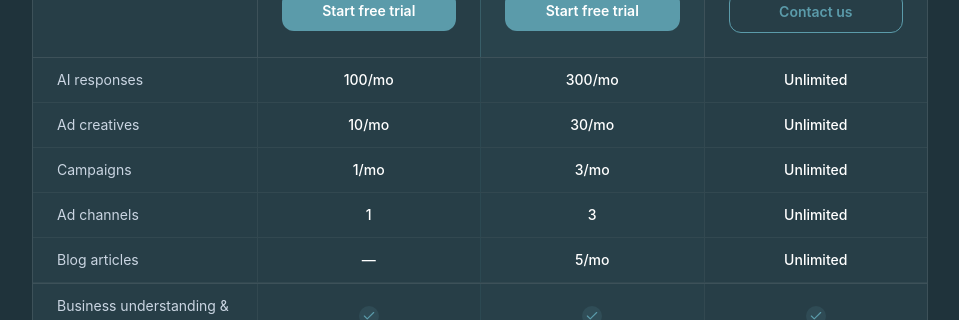
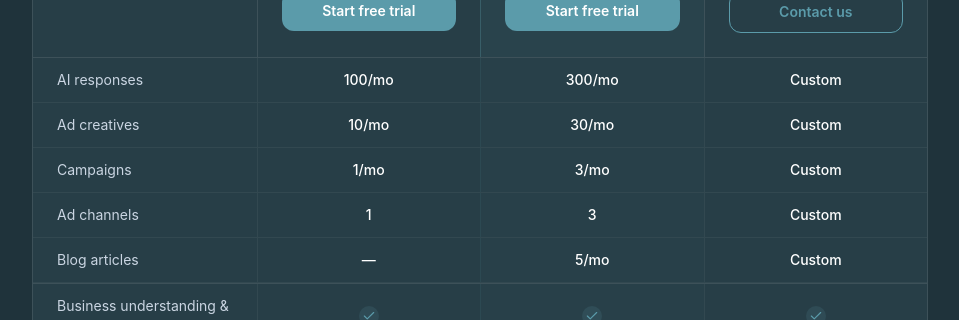
Before and after one commit to spunapp/spun, a Next.js app: page /pricing in a window 1280 px wide. Shown: the part 422-742 px from the top of the page, without its empty margins (160-1119 px from the left). Built offline with nearby package versions, Linux system fonts and the light colour scheme; no server answers.

Commit message:
Change Enterprise tier limits from "Unlimited" to "Custom"
https://claude.ai/code/session_01B2U4rx4obpXhhrBcspnrM3

```diff
--- a/src/app/pricing/page.tsx
+++ b/src/app/pricing/page.tsx
@@ -15,11 +15,11 @@ type FeatureRow =
 
 const features: FeatureRow[] = [
   // Limits
-  { type: "limit", label: "AI responses", standard: `${TIERS.standard.messages}/mo`, pro: `${TIERS.pro.messages}/mo`, enterprise: "Unlimited" },
-  { type: "limit", label: "Ad creatives", standard: `${TIERS.standard.creatives}/mo`, pro: `${TIERS.pro.creatives}/mo`, enterprise: "Unlimited" },
-  { type: "limit", label: "Campaigns", standard: `${TIERS.standard.campaigns}/mo`, pro: `${TIERS.pro.campaigns}/mo`, enterprise: "Unlimited" },
-  { type: "limit", label: "Ad channels", standard: `${TIERS.standard.channels}`, pro: `${TIERS.pro.channels}`, enterprise: "Unlimited" },
-  { type: "limit", label: "Blog articles", standard: "—", pro: `${TIERS.pro.blogArticles}/mo`, enterprise: "Unlimited" },
+  { type: "limit", label: "AI responses", standard: `${TIERS.standard.messages}/mo`, pro: `${TIERS.pro.messages}/mo`, enterprise: "Custom" },
+  { type: "limit", label: "Ad creatives", standard: `${TIERS.standard.creatives}/mo`, pro: `${TIERS.pro.creatives}/mo`, enterprise: "Custom" },
+  { type: "limit", label: "Campaigns", standard: `${TIERS.standard.campaigns}/mo`, pro: `${TIERS.pro.campaigns}/mo`, enterprise: "Custom" },
+  { type: "limit", label: "Ad channels", standard: `${TIERS.standard.channels}`, pro: `${TIERS.pro.channels}`, enterprise: "Custom" },
+  { type: "limit", label: "Blog articles", standard: "—", pro: `${TIERS.pro.blogArticles}/mo`, enterprise: "Custom" },
   { type: "divider" },
   // Features
   { type: "feature", label: "Business understanding & strategy", standard: true, pro: true, enterprise: true },
```
